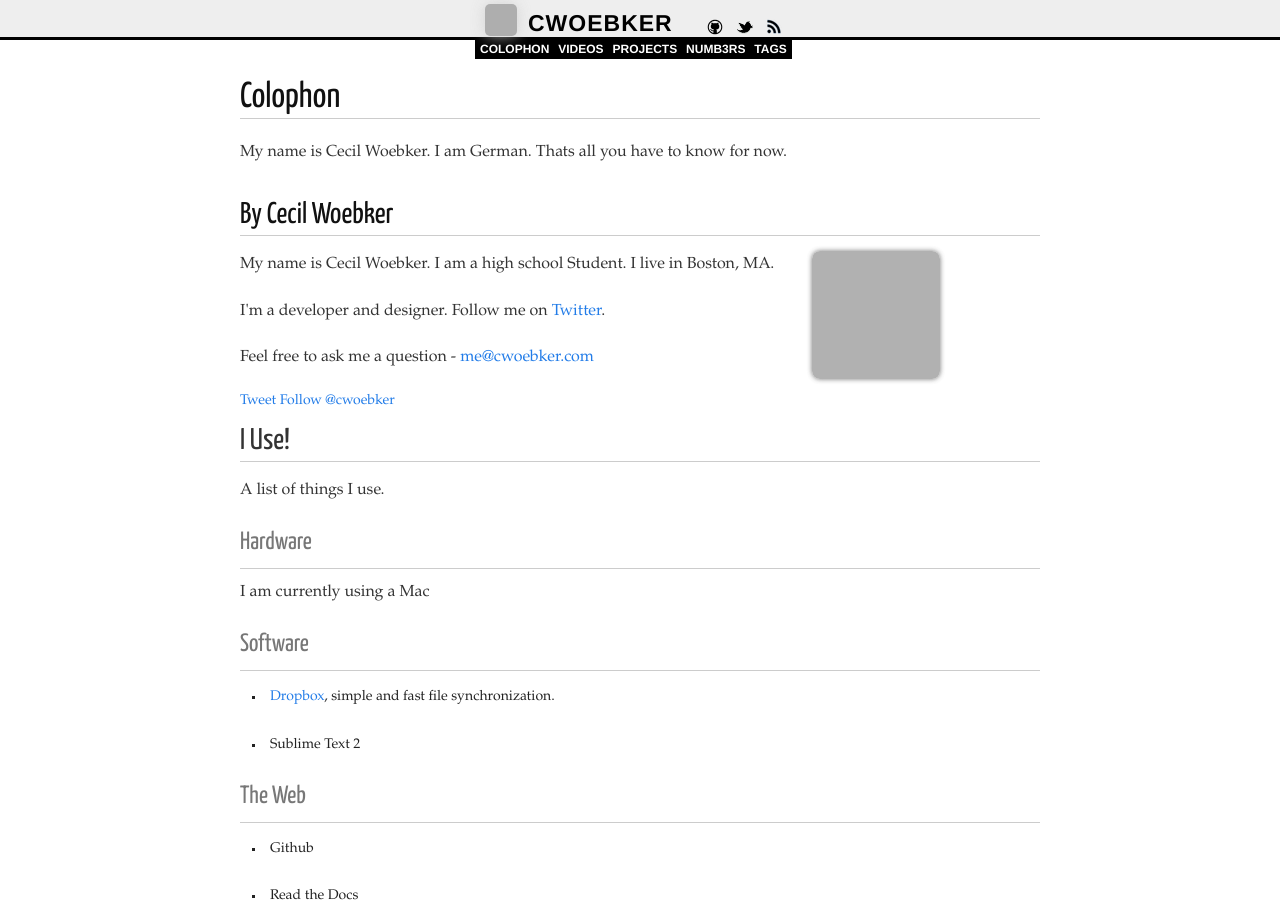
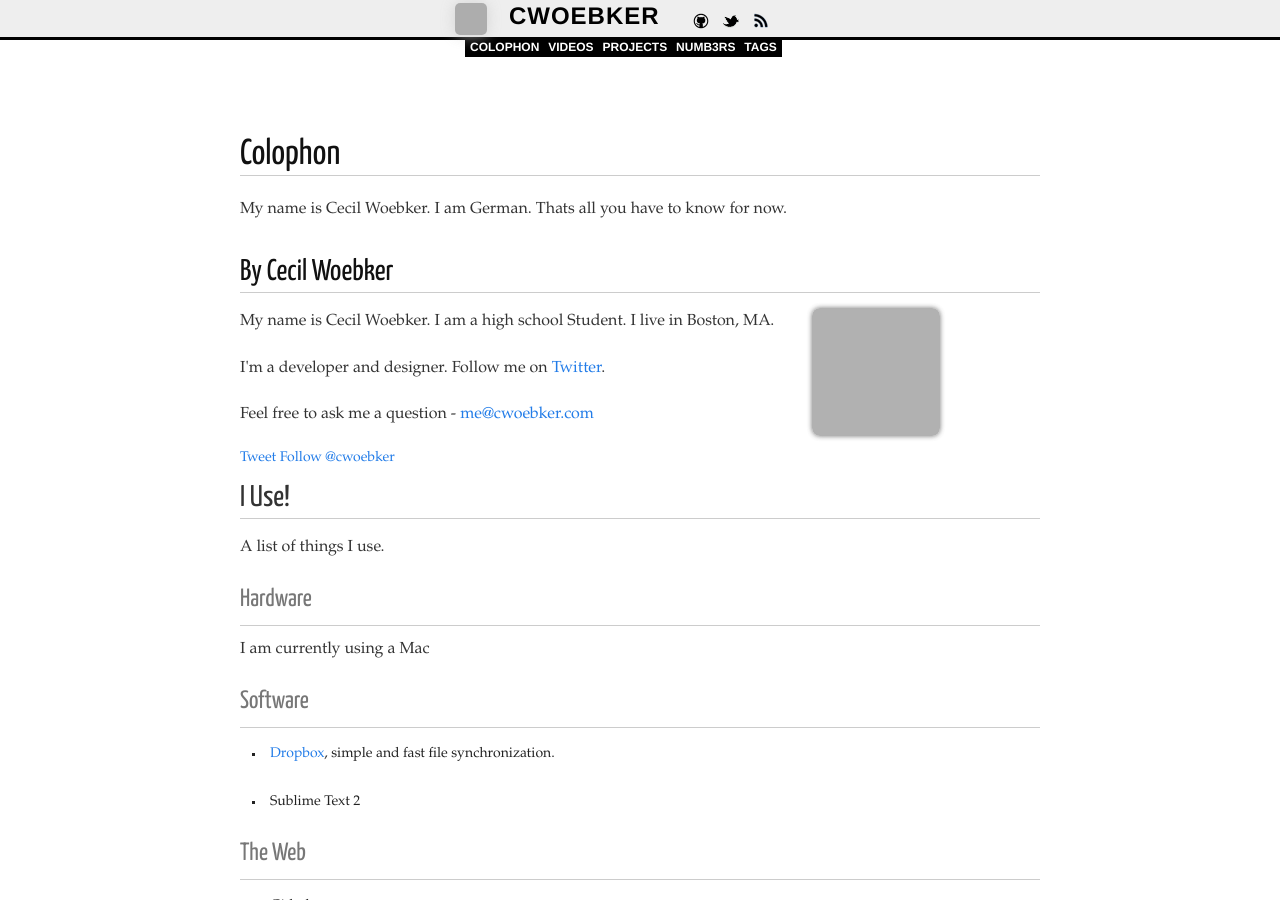
Before and after one commit to cwoebker/.com, a Jekyll site: the page built from colophon.markdown, in a window 1280 px wide and 900 px high. Built offline with Jekyll 4.4.1, drawn with Linux system fonts in a browser that asks for light colours; nearby versions of some CDN libraries; Markdown is read by kramdown in place of the engine named in the settings; comment, search, counter and statistics services are not loaded; grey boxes are pictures that could not be loaded.

Commit message:
removed fixed stuff for simpler experience

```diff
--- a/_layouts/default.html
+++ b/_layouts/default.html
@@ -81,7 +81,7 @@
 
 <div class="hidden-phone">
 <div id="custom-header" data-60="top: 0px;" data-100="top: -60px;"></div>
-<<div id="custom-header-underline" data-60="top: 37px;" data-100="top: -23px;"></div>
+<div id="custom-header-underline" data-60="top: 37px;" data-100="top: -23px;"></div>
 <div id="topbar" data-60="top: 0px;" data-100="top: -60px;">
   <ul id="me">
     <li>
@@ -145,21 +145,6 @@
 </body>
 <script src="//ajax.googleapis.com/ajax/libs/jquery/2.0.0/jquery.min.js"></script>
 <script src="/assets/bootstrap/js/bootstrap.min.js"></script>
-<!-- Skrollr Parallalx Section -->
-<div class="hidden-phone">
-<script type="text/javascript" src="/assets/js/skrollr.min.js"></script>
-<script type="text/javascript">
-var s = skrollr.init({
-edgeStrategy: 'set',
-easing: {
-WTF: Math.random,
-inverted: function(p) {
-return 1-p;
-}
-}
-});
-</script>
-</div>
 <!-- MathJax Section -->
 <script type="text/javascript"
  src="http://cdn.mathjax.org/mathjax/latest/MathJax.js?config=TeX-AMS-MML_HTMLorMML"></script>
--- a/assets/css/styles.css
+++ b/assets/css/styles.css
@@ -168,7 +168,6 @@ blockquote h1, blockquote h2, blockquote h3{
 */
 
 #custom-header {
-	position: fixed;
 	background-color: #EEE;
 	top: 0;
 	left: 0;
@@ -179,7 +178,6 @@ blockquote h1, blockquote h2, blockquote h3{
 }
 
 #custom-header-underline {
-	position: fixed;
 	background-color: black;
 	top: 37px;
 	left: 0px;
@@ -190,21 +188,19 @@ blockquote h1, blockquote h2, blockquote h3{
 }
 
 #topbar{
-  position: fixed;
-  top: 0px;
-  left: 50%;
-  margin-left: -140px;
+  display: block;
+  margin-left: auto;
+  margin-right: auto;
+  margin-top: -87px;
+  width: 320px;
   font-family: Helvetica, sans-serif;
-  width: auto;
-  padding: 3px 10px 0px 10px;
-  height: 30px;
+  padding: 43px 10px 0px 10px;
   line-height: 22px;
   z-index: 10;
 }
 
 #topbar .avatar{
-  position: fixed;
-  top: 4px;
+  margin-top: -3px;
   margin-left: -25px;
   height: 32px;
   width: 32px;
@@ -246,7 +242,6 @@ blockquote h1, blockquote h2, blockquote h3{
 }
 
 #topbar #me #other {
-  position: fixed;
   top: 9px;
   right: 220px;
 }
@@ -254,7 +249,7 @@ blockquote h1, blockquote h2, blockquote h3{
 #topbar #me #cwoebker{
   padding-left: 8px;
   padding-right: 20px;
-  font-size: 23px;
+  font-size: 24px;
   font-weight: bold;
   letter-spacing: 1px;
   color: #000;
@@ -262,10 +257,6 @@ blockquote h1, blockquote h2, blockquote h3{
 
 #topbar #me #cwoebker:hover {
   color: #000;
-}
-
-#topbar #me #internal{
-  margin-left: -20px;
 }
 
 #topbar #me .section{
@@ -290,6 +281,7 @@ blockquote h1, blockquote h2, blockquote h3{
 }
 
 .hero {
+    margin-top: -40px;
     background-color: rgb(66, 66, 66);
     background-size: cover;
     height: 210px;
@@ -643,7 +635,7 @@ footer[role="contentinfo"] nav ul li:last-child {
   .name {
     padding-left: 8px;
     padding-right: 8px;
-    font-size: 26px;
+    font-size: 24px;
     font-weight: bold;
     font-family: "Yanone Kaffeesatz", Helvetica, sans-serif;
     letter-spacing: 1px;
```
